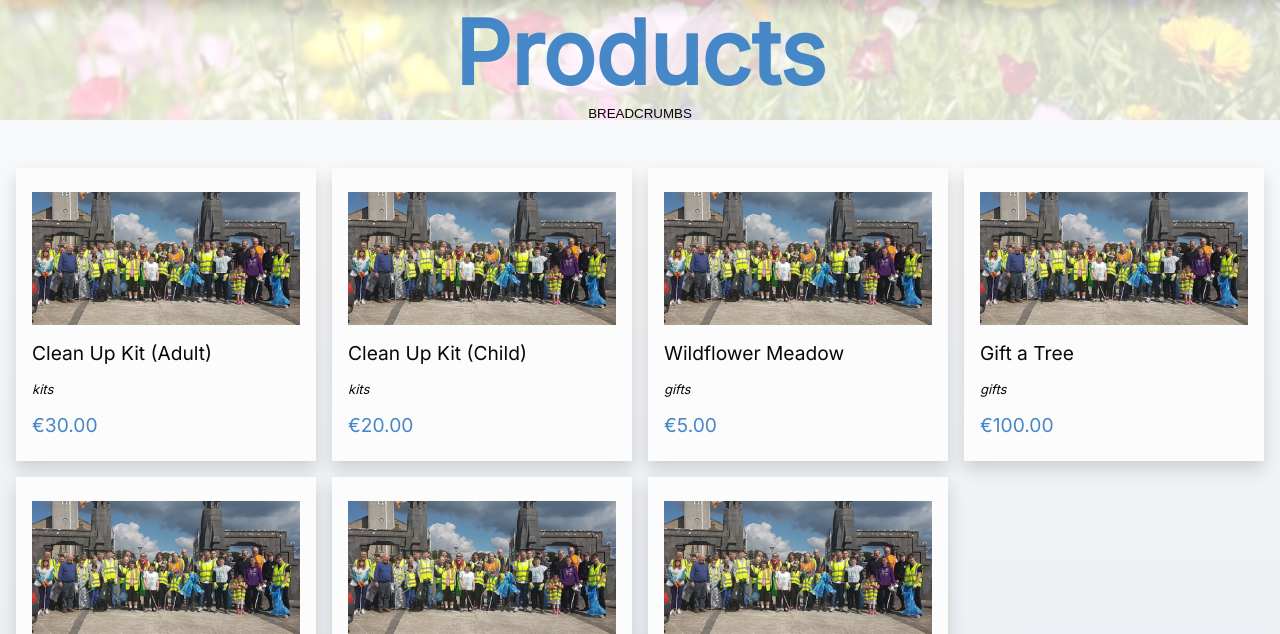
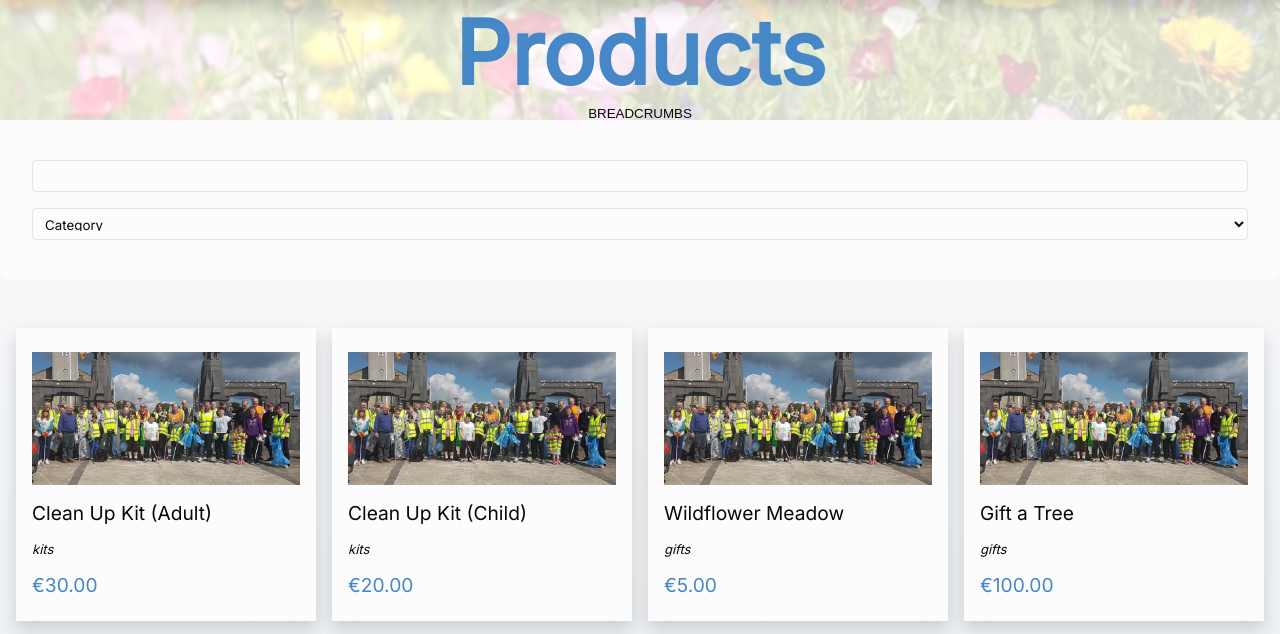
Before and after one commit to Code-Institute-Submissions/edwarddoyle-CI-MS4, a Django app: page /products/ in a window 1280 px wide. Shown: the part 80-714 px from the top of the page. Run offline with Django 3.2, Linux system fonts and the light colour scheme; data comes from the database, SQL or seed files in the repository; some libraries are stand-ins or nearby versions.

Commit message:
Add search function

```diff
--- a/products/templates/products/products.html
+++ b/products/templates/products/products.html
@@ -20,7 +20,20 @@
        BREADCRUMBS
      </button>
  </section>
+ <section class="searchBar">
+   <form id="searchProducts" method="GET" action="{% url 'products' %}">
+      <input type="search" class="filter" name="search" id="search" placeholder="&#xe909;" autocomplete="off" autocorrect="off"
+      autocapitalize="none" spellcheck="false"/>
+      <select form="searchProducts" class="filter" name="select">
+         <option value="" selected disabled hidden>Category</option>
+         {% for category in categories %}
+           <option value="{{ category }}">{{ category }}</option>
+         {% endfor %}
+      </select>
+   </form>
+</section>
 {% endblock %}
+
 
 {% block content %}
 <section class="products">
--- a/products/views.py
+++ b/products/views.py
@@ -1,13 +1,29 @@
-from django.shortcuts import render, get_object_or_404
-from .models import Product
+from django.shortcuts import render, redirect, reverse, get_object_or_404
+from django.contrib import messages
+from django.db.models import Q
+from .models import Product, Category
 
 
 def all_products(request):
 
     products = Product.objects.all()
+    categories = Category.objects.distinct()
+    query = None
+
+    if request.GET:
+        if 'search' in request.GET:
+            query = request.GET['search']
+            if not query:
+                messages.error(request, 'You need to enter a search term!')
+                return redirect(reverse('products'))
+
+            queries = Q(name__icontains=query) | Q(description__icontains=query)
+            products = products.filter(queries)
 
     context = {
         'products': products,
+        'categories': categories,
+        'search_term': query,
     }
 
     return render(request, "products/products.html", context)
```
